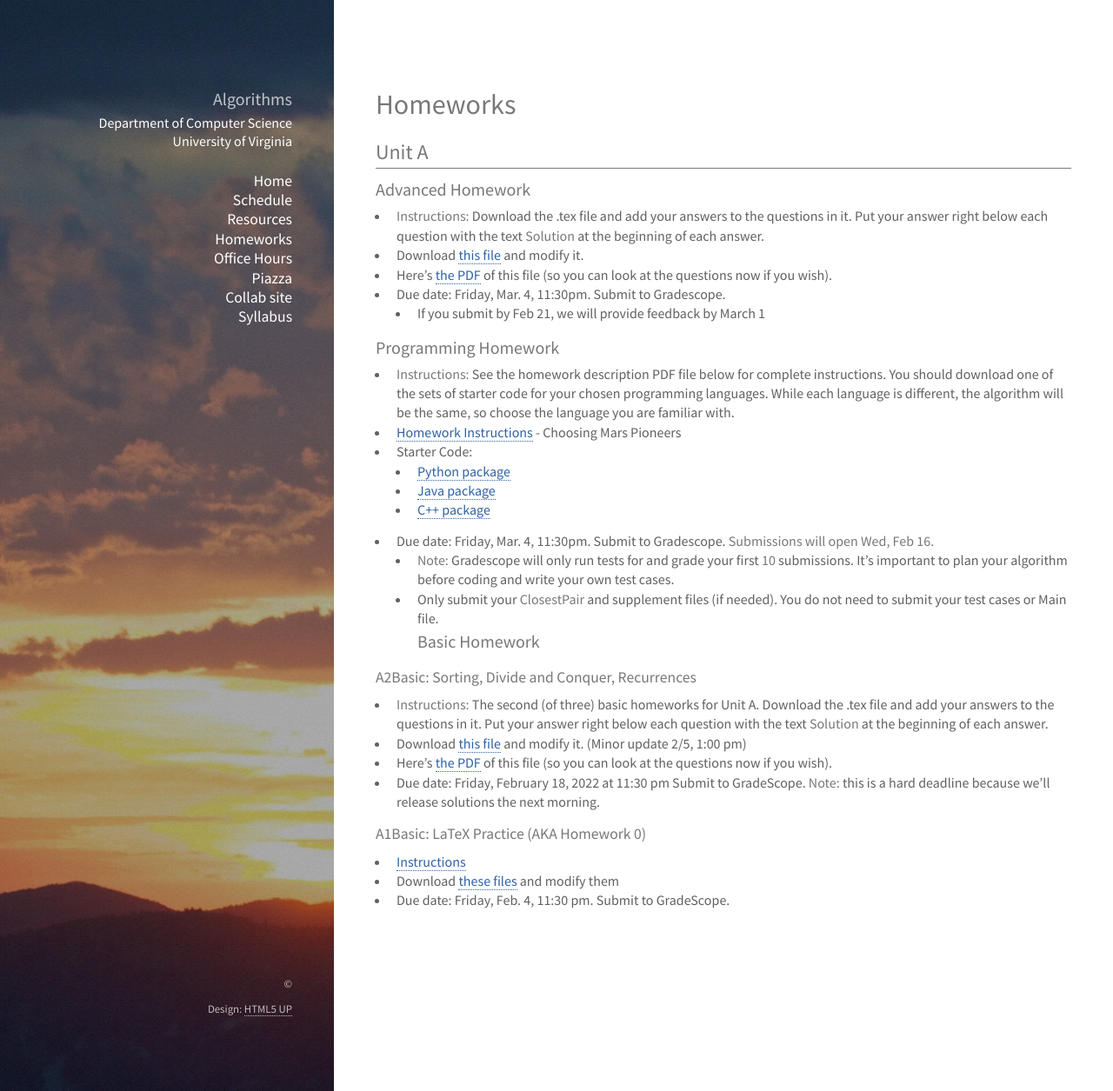
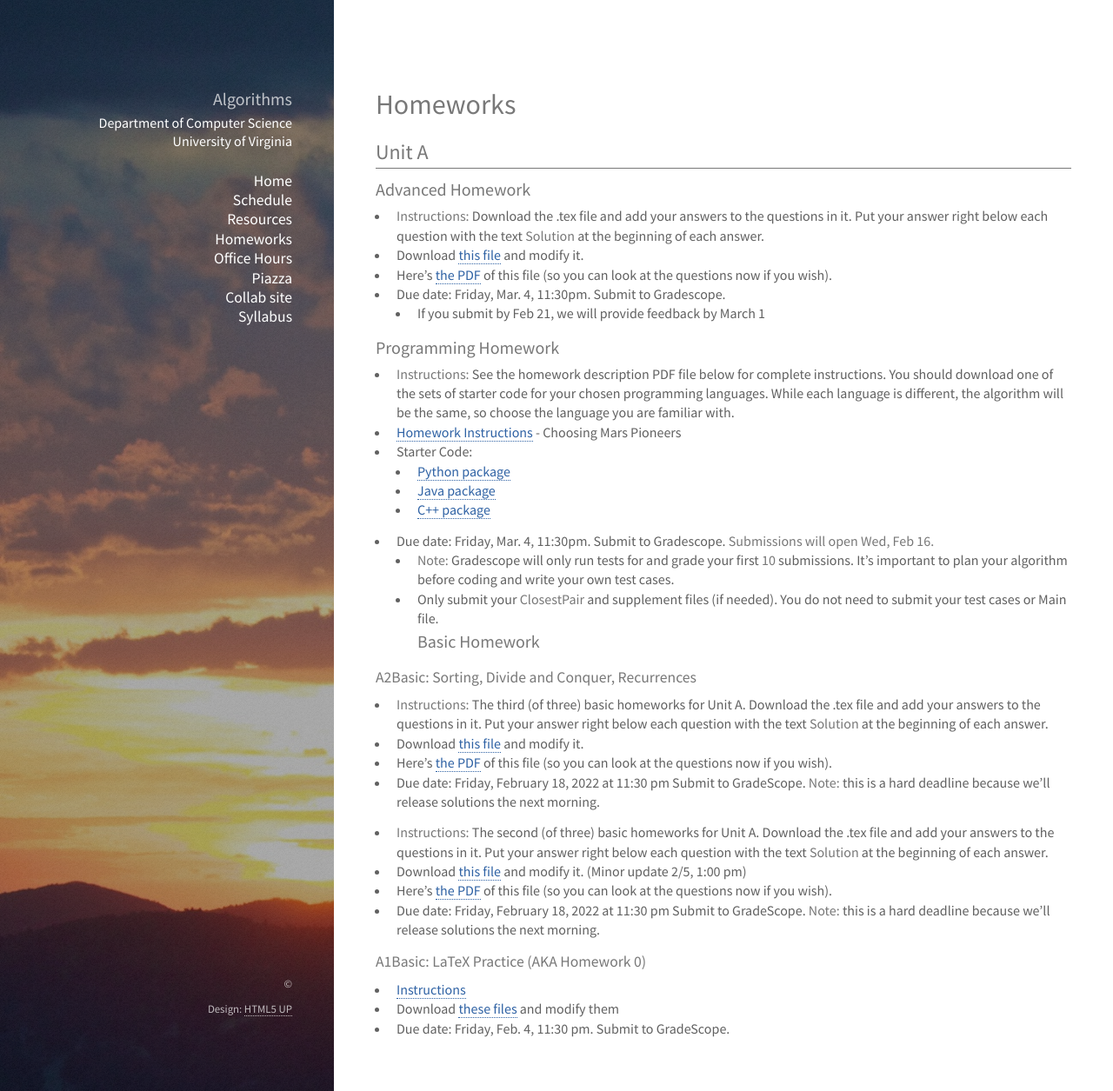
Before and after one commit to uva-cs/cs4102-s22, a Jekyll site: the page built from homework/index.md, in a window 1280 px wide and 1255 px high. Shown: the whole window at 87% size. Built offline with Jekyll 4.4.1, drawn with Linux system fonts in a browser that asks for light colours; nearby versions of some CDN libraries; library files that are not in the unit come from our copies.

Commit message:
added 3rd basic HW for Unit A

```diff
--- a/homework/index.md
+++ b/homework/index.md
@@ -30,6 +30,11 @@ title: Schedule - CS4102 Algorithms - Spring 2022
 
 #### A2Basic: Sorting, Divide and Conquer, Recurrences
 
+* **Instructions:** The third (of three) basic homeworks for Unit A. Download the .tex file and add your answers to the questions in it. Put your answer right below each question with the text **Solution** at the beginning of each answer.
+* Download [this file](../unita/basic/latex/cs4102_a-basic3.tex) and modify it.
+* Here's [the PDF](../unita/basic/latex/cs4102_a-basic3.pdf) of this file (so you can look at the questions now if you wish).
+* Due date: Friday, February 18, 2022 at 11:30 pm  Submit to GradeScope. **Note:** this is a hard deadline because we'll release solutions the next morning.
+
 * **Instructions:** The second (of three) basic homeworks for Unit A. Download the .tex file and add your answers to the questions in it. Put your answer right below each question with the text **Solution** at the beginning of each answer.
 * Download [this file](../unita/basic/latex/cs4102_a-basic2.tex) and modify it. (Minor update 2/5, 1:00 pm)
 * Here's [the PDF](../unita/basic/latex/cs4102_a-basic2.pdf) of this file (so you can look at the questions now if you wish).
```
Also changed, not shown: 2 other files.
